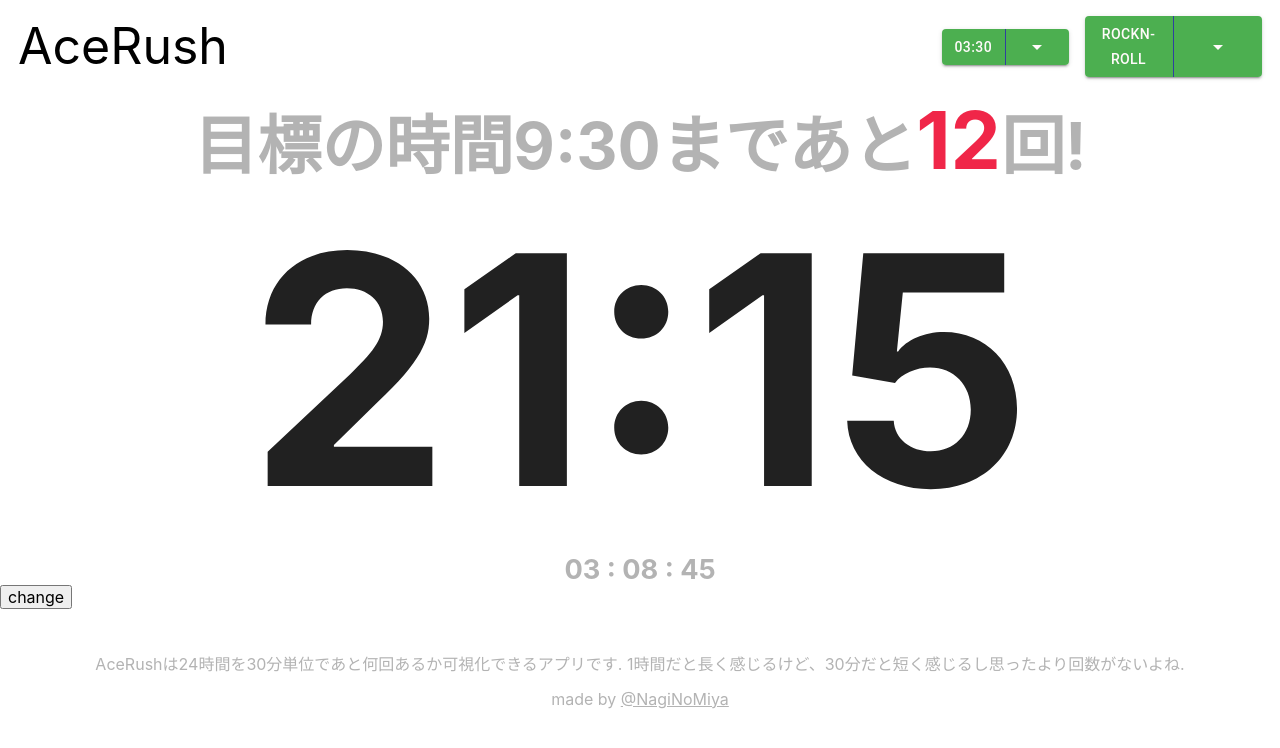
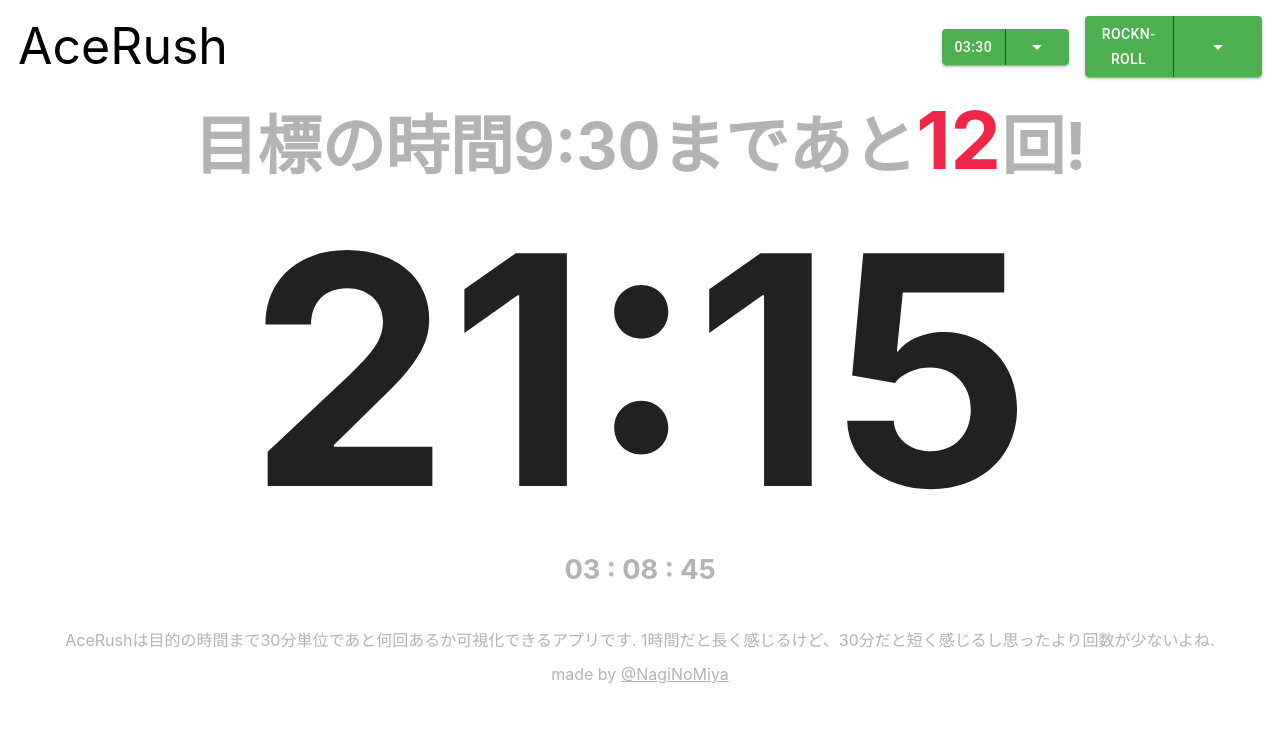
Before and after one commit to NaginoMiya/AceRush, a React (Create React App) app: page / in a window 1280 px wide. Shown: the top 748 px of the page. Built offline with nearby package versions, Linux system fonts and the light colour scheme; a web font is replaced by a local one.

Commit message:
実験で作ったテーマ変更ボタンを削除

```diff
--- a/src/App.tsx
+++ b/src/App.tsx
@@ -20,16 +20,6 @@ const App: FC = () => {
   );
 
   const [theme, setTheme] = useState("");
-
-  const changeTheme = () => {
-    if (theme === "rockn-roll") {
-      setTheme("game");
-      localStorage.setItem("myTheme", "game");
-    } else {
-      setTheme("rockn-roll");
-      localStorage.setItem("myTheme", "rockn-roll");
-    }
-  };
 
   // 30分刻みのほうがいいかも
   const tick = (): void => {
@@ -143,11 +133,8 @@ const App: FC = () => {
           {zeroPadding(DateTime.local().second)}
         </h3>
       </main>
-      <button type="button" onClick={changeTheme}>
-        change
-      </button>
       <footer>
-        <p>AceRushは24時間を30分単位であと何回あるか可視化できるアプリです. 1時間だと長く感じるけど、30分だと短く感じるし思ったより回数がないよね. </p>
+        <p>AceRushは目的の時間まで30分単位であと何回あるか可視化できるアプリです. 1時間だと長く感じるけど、30分だと短く感じるし思ったより回数が少ないよね. </p>
         <p>made by <a href="https://github.com/NagiNoMiya">@NagiNoMiya</a></p>
       </footer>
     </div>
```
